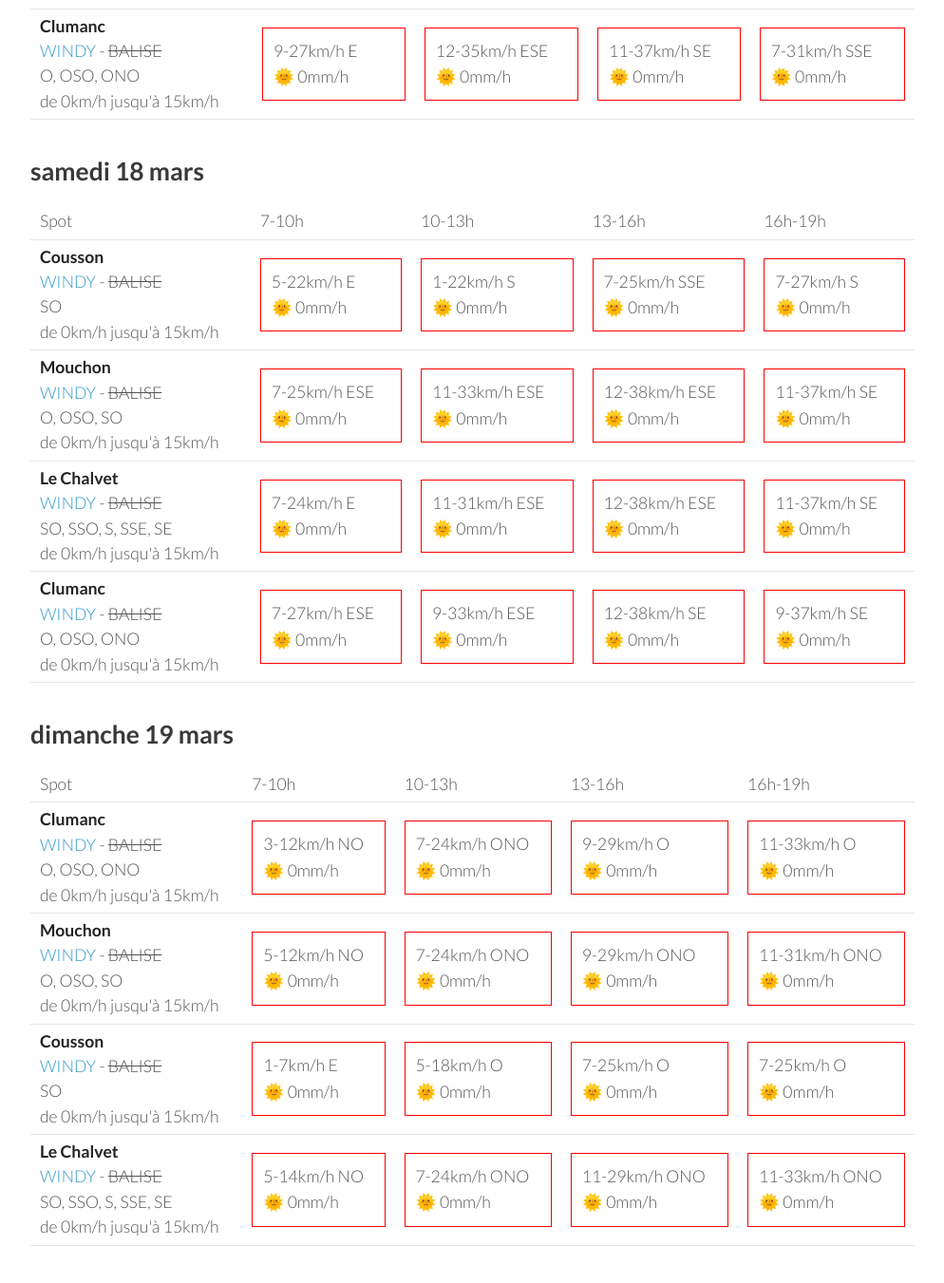
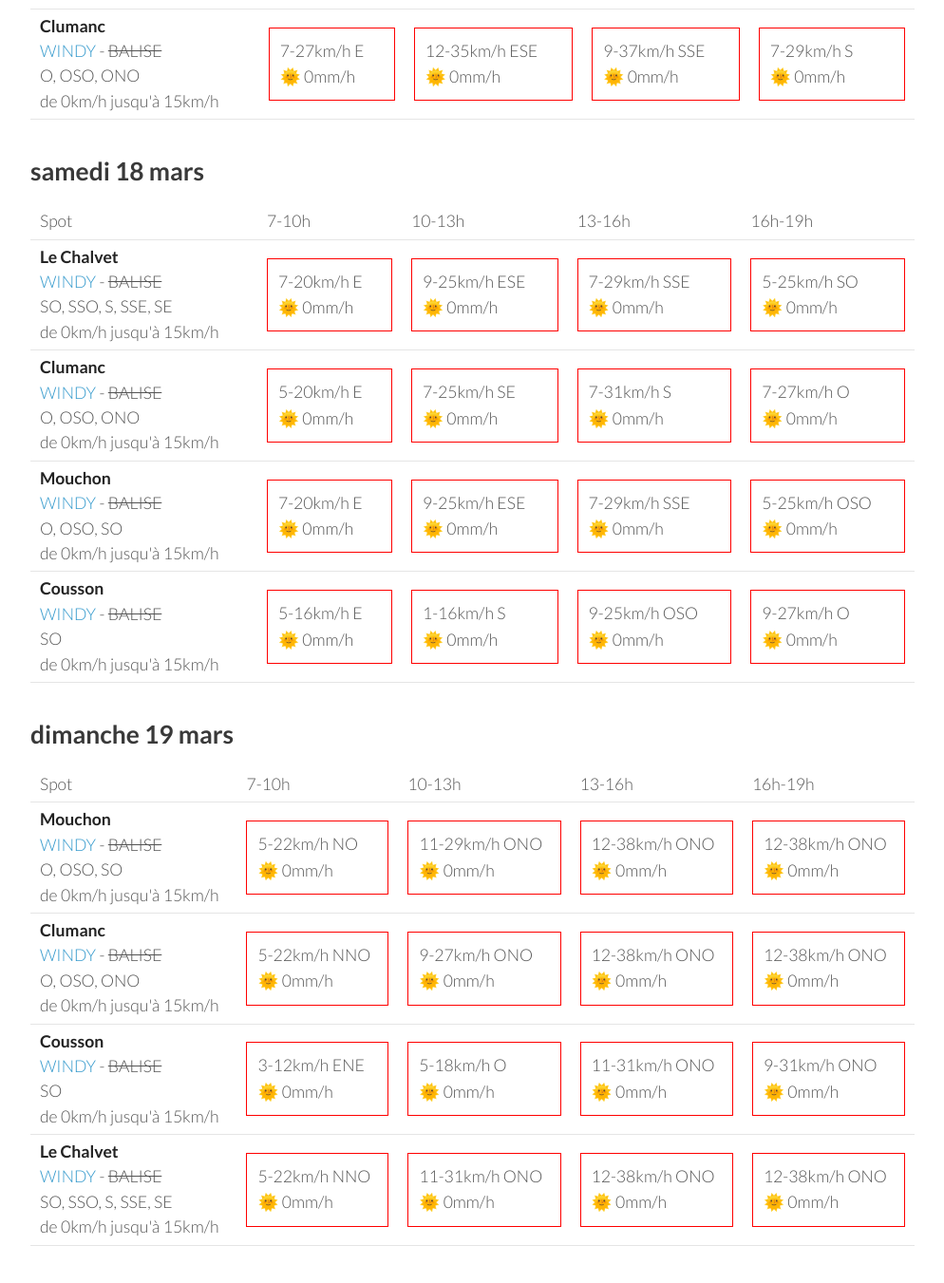
Before and after one commit to parapente-dans-le-nord/parapente-dans-le-nord.github.io, a Jekyll site: the page built from serre_poncon.markdown, in a window 1280 px wide and 1400 px high, scrolled down 2485 px. Shown: the top 1351 px of the window at 95% size, without its empty margins (26-1020 px from the left). Built offline with Jekyll 4.4.1, drawn with Linux system fonts in a browser that asks for light colours; some of the changed text lies outside the part shown.

Commit message:
update index.markdown

```diff
--- a/serre_poncon.markdown
+++ b/serre_poncon.markdown
@@ -133,9 +133,19 @@ page mise à jour le mardi 14 mars 19:31
         <td><strong>Cousson</strong><br><a href="https://windy.com/44.054/6.240?43.940,6.241,10,m:eSAaglz">WINDY</a> - <span class="no-balise"> BALISE </span><br> <span class="vent-favorable">SO</span><br><span class="force-vent">de 0km/h jusqu'à 15km/h</span> </td>
 
             <td><div class="not-flyable"><p>5-9km/h SSE</p><p>🌞 0mm/h</p></div></td>
-            <td><div class="not-flyable"><p>3-16km/h SSO</p><p>🌞 0mm/h</p></div></td>
+            <td><div class="not-flyable"><p>3-16km/h S</p><p>🌞 0mm/h</p></div></td>
             <td><div class="not-flyable"><p>5-20km/h SO</p><p>🌞 0mm/h</p></div></td>
-            <td><div class="not-flyable"><p>7-22km/h O</p><p>🌞 0mm/h</p></div></td>
+            <td><div class="not-flyable"><p>7-22km/h OSO</p><p>🌞 0mm/h</p></div></td>
+
+
+    </tr>
+<tr>
+        <td><strong>Mouchon</strong><br><a href="https://windy.com/43.992/6.424?43.878,6.425,10,m:eSuaglR">WINDY</a> - <span class="no-balise"> BALISE </span><br> <span class="vent-favorable">O, OSO, SO</span><br><span class="force-vent">de 0km/h jusqu'à 15km/h</span> </td>
+
+            <td><div class="not-flyable"><p>5-7km/h SE</p><p>🌞 0mm/h</p></div></td>
+            <td><div class="not-flyable"><p>7-22km/h SE</p><p>🌞 0mm/h</p></div></td>
+            <td><div class="not-flyable"><p>5-24km/h SSE</p><p>🌞 0mm/h</p></div></td>
+            <td><div class="not-flyable"><p>3-22km/h SSE</p><p>🌞 0mm/h</p></div></td>
 
 
     </tr>
@@ -143,19 +153,9 @@ page mise à jour le mardi 14 mars 19:31
         <td><strong>Clumanc</strong><br><a href="https://windy.com/44.027/6.402?43.914,6.403,10,m:eSxaglP">WINDY</a> - <span class="no-balise"> BALISE </span><br> <span class="vent-favorable">O, OSO, ONO</span><br><span class="force-vent">de 0km/h jusqu'à 15km/h</span> </td>
 
             <td><div class="not-flyable"><p>1-3km/h NNE</p><p>🌞 0mm/h</p></div></td>
-            <td><div class="not-flyable"><p>5-18km/h S</p><p>🌞 0mm/h</p></div></td>
-            <td><div class="not-flyable"><p>5-20km/h SSO</p><p>🌞 0mm/h</p></div></td>
-            <td><div class="not-flyable"><p>5-22km/h O</p><p>🌞 0mm/h</p></div></td>
-
-
-    </tr>
-<tr>
-        <td><strong>Mouchon</strong><br><a href="https://windy.com/43.992/6.424?43.878,6.425,10,m:eSuaglR">WINDY</a> - <span class="no-balise"> BALISE </span><br> <span class="vent-favorable">O, OSO, SO</span><br><span class="force-vent">de 0km/h jusqu'à 15km/h</span> </td>
-
-            <td><div class="not-flyable"><p>5-7km/h SE</p><p>🌞 0mm/h</p></div></td>
-            <td><div class="not-flyable"><p>5-18km/h SSE</p><p>🌞 0mm/h</p></div></td>
-            <td><div class="not-flyable"><p>5-20km/h S</p><p>🌞 0mm/h</p></div></td>
-            <td><div class="not-flyable"><p>3-20km/h SO</p><p>🌞 0mm/h</p></div></td>
+            <td><div class="not-flyable"><p>7-20km/h SSE</p><p>🌞 0mm/h</p></div></td>
+            <td><div class="not-flyable"><p>5-24km/h SSE</p><p>🌞 0mm/h</p></div></td>
+            <td><div class="not-flyable"><p>3-22km/h SSO</p><p>🌞 0mm/h</p></div></td>
 
 
     </tr>
@@ -163,9 +163,9 @@ page mise à jour le mardi 14 mars 19:31
         <td><strong>Le Chalvet</strong><br><a href="https://windy.com/43.979/6.480?43.866,6.480,10,m:eSsaglX">WINDY</a> - <span class="no-balise"> BALISE </span><br> <span class="vent-favorable">SO, SSO, S, SSE, SE</span><br><span class="force-vent">de 0km/h jusqu'à 15km/h</span> </td>
 
             <td><div class="not-flyable"><p>9-16km/h ESE</p><p>🌞 0mm/h</p></div></td>
-            <td><div class="not-flyable"><p>5-18km/h SE</p><p>🌞 0mm/h</p></div></td>
-            <td><div class="not-flyable"><p>5-20km/h SSE</p><p>🌞 0mm/h</p></div></td>
-            <td><div class="not-flyable"><p>3-20km/h S</p><p>🌞 0mm/h</p></div></td>
+            <td><div class="not-flyable"><p>7-22km/h SE</p><p>🌞 0mm/h</p></div></td>
+            <td><div class="not-flyable"><p>7-24km/h SE</p><p>🌞 0mm/h</p></div></td>
+            <td><div class="not-flyable"><p>5-24km/h SE</p><p>🌞 0mm/h</p></div></td>
 
 
     </tr>
@@ -188,40 +188,40 @@ page mise à jour le mardi 14 mars 19:31
 <tr>
         <td><strong>Cousson</strong><br><a href="https://windy.com/44.054/6.240?43.940,6.241,10,m:eSAaglz">WINDY</a> - <span class="no-balise"> BALISE </span><br> <span class="vent-favorable">SO</span><br><span class="force-vent">de 0km/h jusqu'à 15km/h</span> </td>
 
-            <td><div class="not-flyable"><p>5-22km/h E</p><p>🌞 0mm/h</p></div></td>
-            <td><div class="not-flyable"><p>5-24km/h SE</p><p>🌞 0mm/h</p></div></td>
-            <td><div class="not-flyable"><p>9-29km/h S</p><p>🌞 0mm/h</p></div></td>
-            <td><div class="not-flyable"><p>9-27km/h SSO</p><p>🌞 0mm/h</p></div></td>
+            <td><div class="not-flyable"><p>7-22km/h E</p><p>🌞 0mm/h</p></div></td>
+            <td><div class="not-flyable"><p>7-24km/h SE</p><p>🌞 0mm/h</p></div></td>
+            <td><div class="not-flyable"><p>7-29km/h S</p><p>🌞 0mm/h</p></div></td>
+            <td><div class="not-flyable"><p>9-27km/h SO</p><p>🌞 0mm/h</p></div></td>
+
+
+    </tr>
+<tr>
+        <td><strong>Mouchon</strong><br><a href="https://windy.com/43.992/6.424?43.878,6.425,10,m:eSuaglR">WINDY</a> - <span class="no-balise"> BALISE </span><br> <span class="vent-favorable">O, OSO, SO</span><br><span class="force-vent">de 0km/h jusqu'à 15km/h</span> </td>
+
+            <td><div class="not-flyable"><p>7-25km/h E</p><p>🌞 0mm/h</p></div></td>
+            <td><div class="not-flyable"><p>12-37km/h ESE</p><p>🌞 0mm/h</p></div></td>
+            <td><div class="not-flyable"><p>11-37km/h SE</p><p>🌞 0mm/h</p></div></td>
+            <td><div class="not-flyable"><p>7-29km/h SSE</p><p>🌞 0mm/h</p></div></td>
 
 
     </tr>
 <tr>
         <td><strong>Le Chalvet</strong><br><a href="https://windy.com/43.979/6.480?43.866,6.480,10,m:eSsaglX">WINDY</a> - <span class="no-balise"> BALISE </span><br> <span class="vent-favorable">SO, SSO, S, SSE, SE</span><br><span class="force-vent">de 0km/h jusqu'à 15km/h</span> </td>
 
-            <td><div class="not-flyable"><p>7-24km/h E</p><p>🌞 0mm/h</p></div></td>
+            <td><div class="not-flyable"><p>7-22km/h E</p><p>🌞 0mm/h</p></div></td>
             <td><div class="not-flyable"><p>12-35km/h ESE</p><p>🌞 0mm/h</p></div></td>
             <td><div class="not-flyable"><p>11-35km/h SE</p><p>🌞 0mm/h</p></div></td>
-            <td><div class="not-flyable"><p>9-31km/h SSE</p><p>🌞 0mm/h</p></div></td>
-
-
-    </tr>
-<tr>
-        <td><strong>Mouchon</strong><br><a href="https://windy.com/43.992/6.424?43.878,6.425,10,m:eSuaglR">WINDY</a> - <span class="no-balise"> BALISE </span><br> <span class="vent-favorable">O, OSO, SO</span><br><span class="force-vent">de 0km/h jusqu'à 15km/h</span> </td>
-
-            <td><div class="not-flyable"><p>9-27km/h ESE</p><p>🌞 0mm/h</p></div></td>
-            <td><div class="not-flyable"><p>12-37km/h ESE</p><p>🌞 0mm/h</p></div></td>
-            <td><div class="not-flyable"><p>11-37km/h SE</p><p>🌞 0mm/h</p></div></td>
-            <td><div class="not-flyable"><p>9-31km/h SSE</p><p>🌞 0mm/h</p></div></td>
+            <td><div class="not-flyable"><p>7-29km/h SSE</p><p>🌞 0mm/h</p></div></td>
 
 
     </tr>
 <tr>
         <td><strong>Clumanc</strong><br><a href="https://windy.com/44.027/6.402?43.914,6.403,10,m:eSxaglP">WINDY</a> - <span class="no-balise"> BALISE </span><br> <span class="vent-favorable">O, OSO, ONO</span><br><span class="force-vent">de 0km/h jusqu'à 15km/h</span> </td>
 
-            <td><div class="not-flyable"><p>9-27km/h E</p><p>🌞 0mm/h</p></div></td>
+            <td><div class="not-flyable"><p>7-27km/h E</p><p>🌞 0mm/h</p></div></td>
             <td><div class="not-flyable"><p>12-35km/h ESE</p><p>🌞 0mm/h</p></div></td>
-            <td><div class="not-flyable"><p>11-37km/h SE</p><p>🌞 0mm/h</p></div></td>
-            <td><div class="not-flyable"><p>7-31km/h SSE</p><p>🌞 0mm/h</p></div></td>
+            <td><div class="not-flyable"><p>9-37km/h SSE</p><p>🌞 0mm/h</p></div></td>
+            <td><div class="not-flyable"><p>7-29km/h S</p><p>🌞 0mm/h</p></div></td>
 
 
     </tr>
@@ -242,42 +242,42 @@ page mise à jour le mardi 14 mars 19:31
       <td>16h-19h</td>
     </tr>
 <tr>
-        <td><strong>Cousson</strong><br><a href="https://windy.com/44.054/6.240?43.940,6.241,10,m:eSAaglz">WINDY</a> - <span class="no-balise"> BALISE </span><br> <span class="vent-favorable">SO</span><br><span class="force-vent">de 0km/h jusqu'à 15km/h</span> </td>
+        <td><strong>Le Chalvet</strong><br><a href="https://windy.com/43.979/6.480?43.866,6.480,10,m:eSsaglX">WINDY</a> - <span class="no-balise"> BALISE </span><br> <span class="vent-favorable">SO, SSO, S, SSE, SE</span><br><span class="force-vent">de 0km/h jusqu'à 15km/h</span> </td>
 
-            <td><div class="not-flyable"><p>5-22km/h E</p><p>🌞 0mm/h</p></div></td>
-            <td><div class="not-flyable"><p>1-22km/h S</p><p>🌞 0mm/h</p></div></td>
-            <td><div class="not-flyable"><p>7-25km/h SSE</p><p>🌞 0mm/h</p></div></td>
-            <td><div class="not-flyable"><p>7-27km/h S</p><p>🌞 0mm/h</p></div></td>
+            <td><div class="not-flyable"><p>7-20km/h E</p><p>🌞 0mm/h</p></div></td>
+            <td><div class="not-flyable"><p>9-25km/h ESE</p><p>🌞 0mm/h</p></div></td>
+            <td><div class="not-flyable"><p>7-29km/h SSE</p><p>🌞 0mm/h</p></div></td>
+            <td><div class="not-flyable"><p>5-25km/h SO</p><p>🌞 0mm/h</p></div></td>
+
+
+    </tr>
+<tr>
+        <td><strong>Clumanc</strong><br><a href="https://windy.com/44.027/6.402?43.914,6.403,10,m:eSxaglP">WINDY</a> - <span class="no-balise"> BALISE </span><br> <span class="vent-favorable">O, OSO, ONO</span><br><span class="force-vent">de 0km/h jusqu'à 15km/h</span> </td>
+
+            <td><div class="not-flyable"><p>5-20km/h E</p><p>🌞 0mm/h</p></div></td>
+            <td><div class="not-flyable"><p>7-25km/h SE</p><p>🌞 0mm/h</p></div></td>
+            <td><div class="not-flyable"><p>7-31km/h S</p><p>🌞 0mm/h</p></div></td>
+            <td><div class="not-flyable"><p>7-27km/h O</p><p>🌞 0mm/h</p></div></td>
 
 
     </tr>
 <tr>
         <td><strong>Mouchon</strong><br><a href="https://windy.com/43.992/6.424?43.878,6.425,10,m:eSuaglR">WINDY</a> - <span class="no-balise"> BALISE </span><br> <span class="vent-favorable">O, OSO, SO</span><br><span class="force-vent">de 0km/h jusqu'à 15km/h</span> </td>
 
-            <td><div class="not-flyable"><p>7-25km/h ESE</p><p>🌞 0mm/h</p></div></td>
-            <td><div class="not-flyable"><p>11-33km/h ESE</p><p>🌞 0mm/h</p></div></td>
-            <td><div class="not-flyable"><p>12-38km/h ESE</p><p>🌞 0mm/h</p></div></td>
-            <td><div class="not-flyable"><p>11-37km/h SE</p><p>🌞 0mm/h</p></div></td>
+            <td><div class="not-flyable"><p>7-20km/h E</p><p>🌞 0mm/h</p></div></td>
+            <td><div class="not-flyable"><p>9-25km/h ESE</p><p>🌞 0mm/h</p></div></td>
+            <td><div class="not-flyable"><p>7-29km/h SSE</p><p>🌞 0mm/h</p></div></td>
+            <td><div class="not-flyable"><p>5-25km/h OSO</p><p>🌞 0mm/h</p></div></td>
 
 
     </tr>
 <tr>
-        <td><strong>Le Chalvet</strong><br><a href="https://windy.com/43.979/6.480?43.866,6.480,10,m:eSsaglX">WINDY</a> - <span class="no-balise"> BALISE </span><br> <span class="vent-favorable">SO, SSO, S, SSE, SE</span><br><span class="force-vent">de 0km/h jusqu'à 15km/h</span> </td>
+        <td><strong>Cousson</strong><br><a href="https://windy.com/44.054/6.240?43.940,6.241,10,m:eSAaglz">WINDY</a> - <span class="no-balise"> BALISE </span><br> <span class="vent-favorable">SO</span><br><span class="force-vent">de 0km/h jusqu'à 15km/h</span> </td>
 
-            <td><div class="not-flyable"><p>7-24km/h E</p><p>🌞 0mm/h</p></div></td>
-            <td><div class="not-flyable"><p>11-31km/h ESE</p><p>🌞 0mm/h</p></div></td>
-            <td><div class="not-flyable"><p>12-38km/h ESE</p><p>🌞 0mm/h</p></div></td>
-            <td><div class="not-flyable"><p>11-37km/h SE</p><p>🌞 0mm/h</p></div></td>
-
-
-    </tr>
-<tr>
-        <td><strong>Clumanc</strong><br><a href="https://windy.com/44.027/6.402?43.914,6.403,10,m:eSxaglP">WINDY</a> - <span class="no-balise"> BALISE </span><br> <span class="vent-favorable">O, OSO, ONO</span><br><span class="force-vent">de 0km/h jusqu'à 15km/h</span> </td>
-
-            <td><div class="not-flyable"><p>7-27km/h ESE</p><p>🌞 0mm/h</p></div></td>
-            <td><div class="not-flyable"><p>9-33km/h ESE</p><p>🌞 0mm/h</p></div></td>
-            <td><div class="not-flyable"><p>12-38km/h SE</p><p>🌞 0mm/h</p></div></td>
-            <td><div class="not-flyable"><p>9-37km/h SE</p><p>🌞 0mm/h</p></div></td>
+            <td><div class="not-flyable"><p>5-16km/h E</p><p>🌞 0mm/h</p></div></td>
+            <td><div class="not-flyable"><p>1-16km/h S</p><p>🌞 0mm/h</p></div></td>
+            <td><div class="not-flyable"><p>9-25km/h OSO</p><p>🌞 0mm/h</p></div></td>
+            <td><div class="not-flyable"><p>9-27km/h O</p><p>🌞 0mm/h</p></div></td>
 
 
     </tr>
@@ -298,42 +298,42 @@ page mise à jour le mardi 14 mars 19:31
       <td>16h-19h</td>
     </tr>
 <tr>
-        <td><strong>Clumanc</strong><br><a href="https://windy.com/44.027/6.402?43.914,6.403,10,m:eSxaglP">WINDY</a> - <span class="no-balise"> BALISE </span><br> <span class="vent-favorable">O, OSO, ONO</span><br><span class="force-vent">de 0km/h jusqu'à 15km/h</span> </td>
+        <td><strong>Mouchon</strong><br><a href="https://windy.com/43.992/6.424?43.878,6.425,10,m:eSuaglR">WINDY</a> - <span class="no-balise"> BALISE </span><br> <span class="vent-favorable">O, OSO, SO</span><br><span class="force-vent">de 0km/h jusqu'à 15km/h</span> </td>
 
-            <td><div class="not-flyable"><p>3-12km/h NO</p><p>🌞 0mm/h</p></div></td>
-            <td><div class="not-flyable"><p>7-24km/h ONO</p><p>🌞 0mm/h</p></div></td>
-            <td><div class="not-flyable"><p>9-29km/h O</p><p>🌞 0mm/h</p></div></td>
-            <td><div class="not-flyable"><p>11-33km/h O</p><p>🌞 0mm/h</p></div></td>
+            <td><div class="not-flyable"><p>5-22km/h NO</p><p>🌞 0mm/h</p></div></td>
+            <td><div class="not-flyable"><p>11-29km/h ONO</p><p>🌞 0mm/h</p></div></td>
+            <td><div class="not-flyable"><p>12-38km/h ONO</p><p>🌞 0mm/h</p></div></td>
+            <td><div class="not-flyable"><p>12-38km/h ONO</p><p>🌞 0mm/h</p></div></td>
 
 
     </tr>
 <tr>
-        <td><strong>Mouchon</strong><br><a href="https://windy.com/43.992/6.424?43.878,6.425,10,m:eSuaglR">WINDY</a> - <span class="no-balise"> BALISE </span><br> <span class="vent-favorable">O, OSO, SO</span><br><span class="force-vent">de 0km/h jusqu'à 15km/h</span> </td>
+        <td><strong>Clumanc</strong><br><a href="https://windy.com/44.027/6.402?43.914,6.403,10,m:eSxaglP">WINDY</a> - <span class="no-balise"> BALISE </span><br> <span class="vent-favorable">O, OSO, ONO</span><br><span class="force-vent">de 0km/h jusqu'à 15km/h</span> </td>
 
-            <td><div class="not-flyable"><p>5-12km/h NO</p><p>🌞 0mm/h</p></div></td>
-            <td><div class="not-flyable"><p>7-24km/h ONO</p><p>🌞 0mm/h</p></div></td>
-            <td><div class="not-flyable"><p>9-29km/h ONO</p><p>🌞 0mm/h</p></div></td>
-            <td><div class="not-flyable"><p>11-31km/h ONO</p><p>🌞 0mm/h</p></div></td>
+            <td><div class="not-flyable"><p>5-22km/h NNO</p><p>🌞 0mm/h</p></div></td>
+            <td><div class="not-flyable"><p>9-27km/h ONO</p><p>🌞 0mm/h</p></div></td>
+            <td><div class="not-flyable"><p>12-38km/h ONO</p><p>🌞 0mm/h</p></div></td>
+            <td><div class="not-flyable"><p>12-38km/h ONO</p><p>🌞 0mm/h</p></div></td>
 
 
     </tr>
 <tr>
         <td><strong>Cousson</strong><br><a href="https://windy.com/44.054/6.240?43.940,6.241,10,m:eSAaglz">WINDY</a> - <span class="no-balise"> BALISE </span><br> <span class="vent-favorable">SO</span><br><span class="force-vent">de 0km/h jusqu'à 15km/h</span> </td>
 
-            <td><div class="not-flyable"><p>1-7km/h E</p><p>🌞 0mm/h</p></div></td>
+            <td><div class="not-flyable"><p>3-12km/h ENE</p><p>🌞 0mm/h</p></div></td>
             <td><div class="not-flyable"><p>5-18km/h O</p><p>🌞 0mm/h</p></div></td>
-            <td><div class="not-flyable"><p>7-25km/h O</p><p>🌞 0mm/h</p></div></td>
-            <td><div class="not-flyable"><p>7-25km/h O</p><p>🌞 0mm/h</p></div></td>
+            <td><div class="not-flyable"><p>11-31km/h ONO</p><p>🌞 0mm/h</p></div></td>
+            <td><div class="not-flyable"><p>9-31km/h ONO</p><p>🌞 0mm/h</p></div></td>
 
 
     </tr>
 <tr>
         <td><strong>Le Chalvet</strong><br><a href="https://windy.com/43.979/6.480?43.866,6.480,10,m:eSsaglX">WINDY</a> - <span class="no-balise"> BALISE </span><br> <span class="vent-favorable">SO, SSO, S, SSE, SE</span><br><span class="force-vent">de 0km/h jusqu'à 15km/h</span> </td>
 
-            <td><div class="not-flyable"><p>5-14km/h NO</p><p>🌞 0mm/h</p></div></td>
-            <td><div class="not-flyable"><p>7-24km/h ONO</p><p>🌞 0mm/h</p></div></td>
-            <td><div class="not-flyable"><p>11-29km/h ONO</p><p>🌞 0mm/h</p></div></td>
-            <td><div class="not-flyable"><p>11-33km/h ONO</p><p>🌞 0mm/h</p></div></td>
+            <td><div class="not-flyable"><p>5-22km/h NNO</p><p>🌞 0mm/h</p></div></td>
+            <td><div class="not-flyable"><p>11-31km/h ONO</p><p>🌞 0mm/h</p></div></td>
+            <td><div class="not-flyable"><p>12-38km/h ONO</p><p>🌞 0mm/h</p></div></td>
+            <td><div class="not-flyable"><p>12-38km/h ONO</p><p>🌞 0mm/h</p></div></td>
 
 
     </tr>
```
Also changed, not shown: other parts of serre_poncon.markdown (+1 -1 lines).
